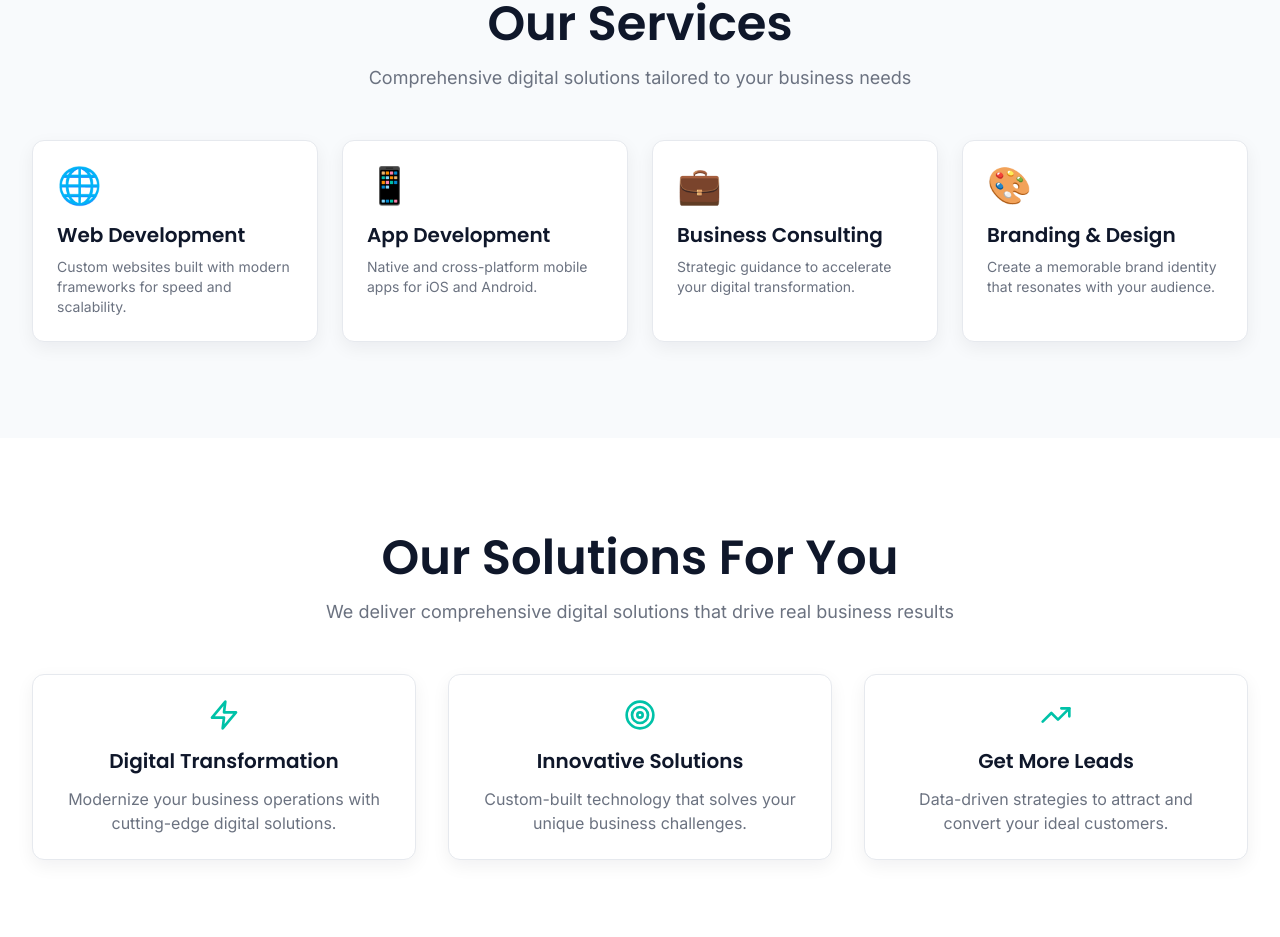
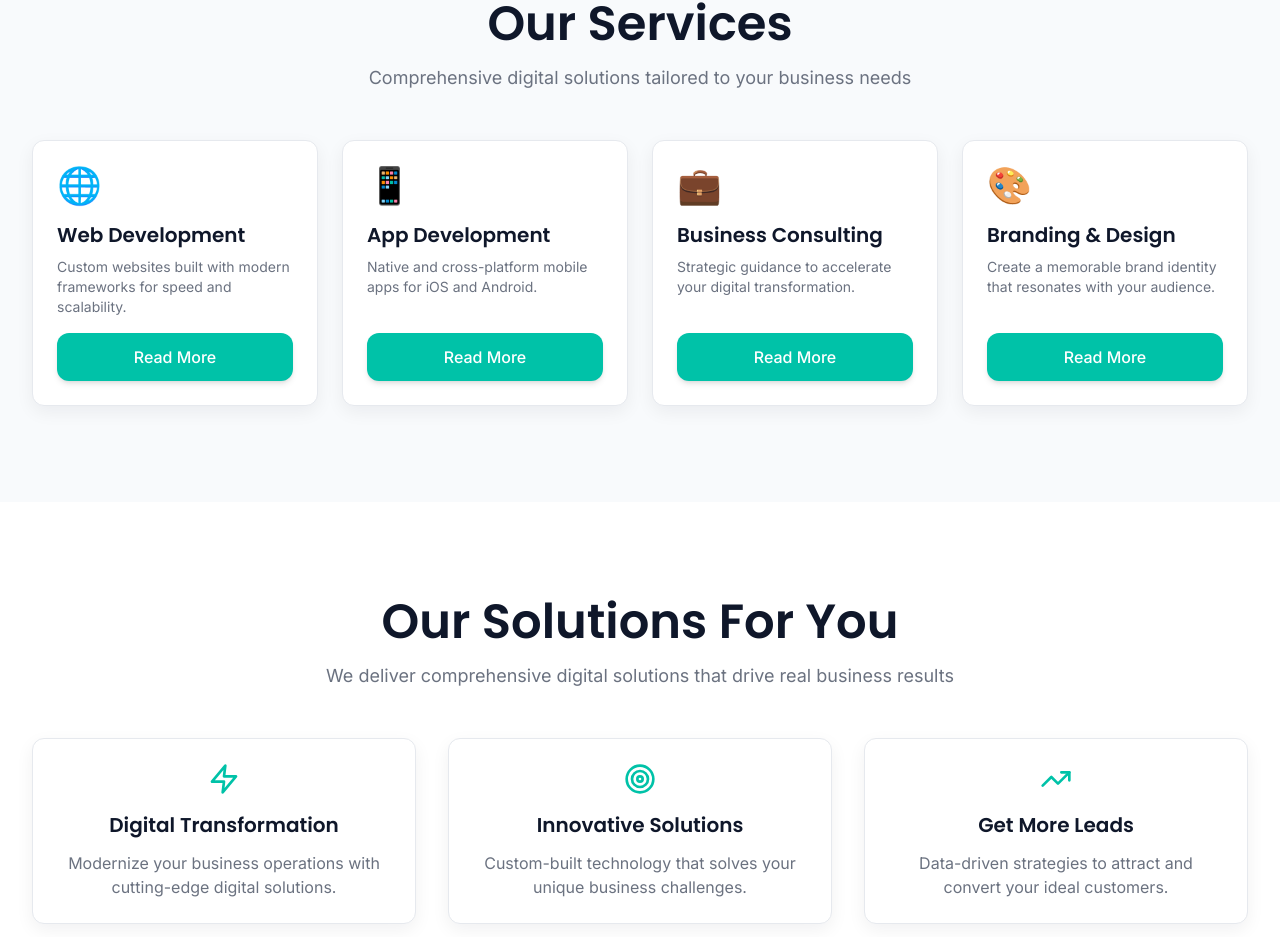
Before and after one commit to harshavardhan-hub/modex-digital-demo, a React (Vite) app: page / in a window 1280 px wide. Shown: the part 960-1897 px from the top of the page. Built offline with nearby package versions, Linux system fonts and the light colour scheme; no server answers.

Commit message:
UI changes

```diff
--- a/src/App.tsx
+++ b/src/App.tsx
@@ -20,7 +20,7 @@ function App() {
           <Routes>
             <Route path="/" element={<Home />} />
             <Route path="/services" element={<Services />} />
-            <Route path="/services/:slug" element={<ServiceDetail />} />
+            <Route path="/services/:serviceId" element={<ServiceDetail />} />
             <Route path="/product" element={<Product />} />
             <Route path="/clients" element={<Clients />} />
             <Route path="/contact" element={<Contact />} />
@@ -29,7 +29,7 @@ function App() {
             <Route path="/terms" element={<Terms />} />
           </Routes>
         </Layout>
-        <Chatbot /> {/* 👈 ADD THIS - Shows on all pages */}
+        <Chatbot />
       </Router>
     </MotionConfig>
   );
--- a/src/components/home/ServiceSnapshot.tsx
+++ b/src/components/home/ServiceSnapshot.tsx
@@ -5,10 +5,13 @@ import { staggerContainer, staggerItem } from '@/utils/animations';
 import { SERVICES } from '@/utils/constants';
 import Card from '@/components/common/Card';
 import Container from '@/components/common/Container';
+import Button from '@/components/common/Button';
 import { Link } from 'react-router-dom';
+
 
 const ServiceSnapshot: React.FC = () => {
   const [ref, isInView] = useInView();
+
 
   return (
     <section ref={ref} className="section-padding bg-neutral-100">
@@ -27,6 +30,7 @@ const ServiceSnapshot: React.FC = () => {
           </motion.p>
         </motion.div>
 
+
         <motion.div
           variants={staggerContainer}
           initial="hidden"
@@ -35,17 +39,20 @@ const ServiceSnapshot: React.FC = () => {
         >
           {SERVICES.map((service) => (
             <motion.div key={service.id} variants={staggerItem}>
-              <Link to={`/services/${service.id}`}>
-                <Card className="h-full">
+              <Card className="h-full flex flex-col">
                 <div className="text-4xl mb-4">{service.icon}</div>
                 <h3 className="text-xl font-semibold mb-2 text-primary">
                   {service.title}
                 </h3>
-                  <p className="text-neutral-500 text-sm">
+                <p className="text-neutral-500 text-sm flex-grow">
                   {service.shortDescription}
                 </p>
+                <Link to={`/services/${service.id}`} className="mt-4">
+                  <Button variant="primary" className="w-full">
+                    Read More
+                  </Button>
+                </Link>
               </Card>
-              </Link>
             </motion.div>
           ))}
         </motion.div>
@@ -54,4 +61,5 @@ const ServiceSnapshot: React.FC = () => {
   );
 };
 
+
 export default ServiceSnapshot;
--- a/src/pages/ServiceDetail.tsx
+++ b/src/pages/ServiceDetail.tsx
@@ -38,7 +38,7 @@ const ServiceDetail: React.FC = () => {
 
           <motion.div initial="hidden" animate="visible" variants={fadeInUp}>
             <div className="text-6xl mb-6">{service.icon}</div>
-            <h1 className="heading-1 mb-6">{service.title}</h1>
+            <h1 className="heading-1 mb-6 text-white">{service.title}</h1>
             <p className="text-xl text-neutral-300 max-w-3xl">
               {service.description}
             </p>
```
Also changed, not shown: 1 other file (tests, documents, lock files or other folders). Lines whose indentation alone changed are shown as unchanged.
